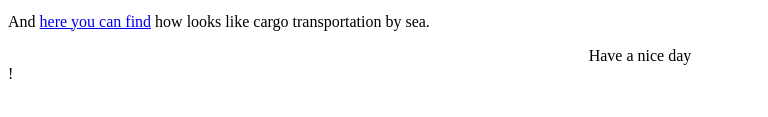
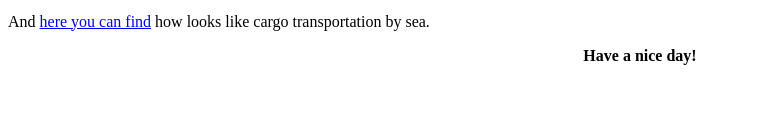
Before and after one commit to Marysta/Sample03, a plain HTML site: page index.html in a window 1280 px wide. Shown: the part 527-644 px from the top of the page, 0-768 px from the left. Drawn offline with Linux system fonts and the light colour scheme.

Commit message:
add new file

```diff
--- a/index.html
+++ b/index.html
@@ -12,6 +12,8 @@
 <b>And I like it!</b></p>
 <p>And I need to set URL for some video.<a href="https://youtu.be/q3svW8PM_jc">Here you can find it</a></p>
 <p>And <a href="https://youtu.be/kL29qt1Qt3Q">here you can find</a> how looks like cargo transportation by sea.</p>
-<p><center>Have a nice day</center>!</p>
+
+
+<p><center><strong>Have a nice day!</strong></center></p>
     </body>
 </html>
```
